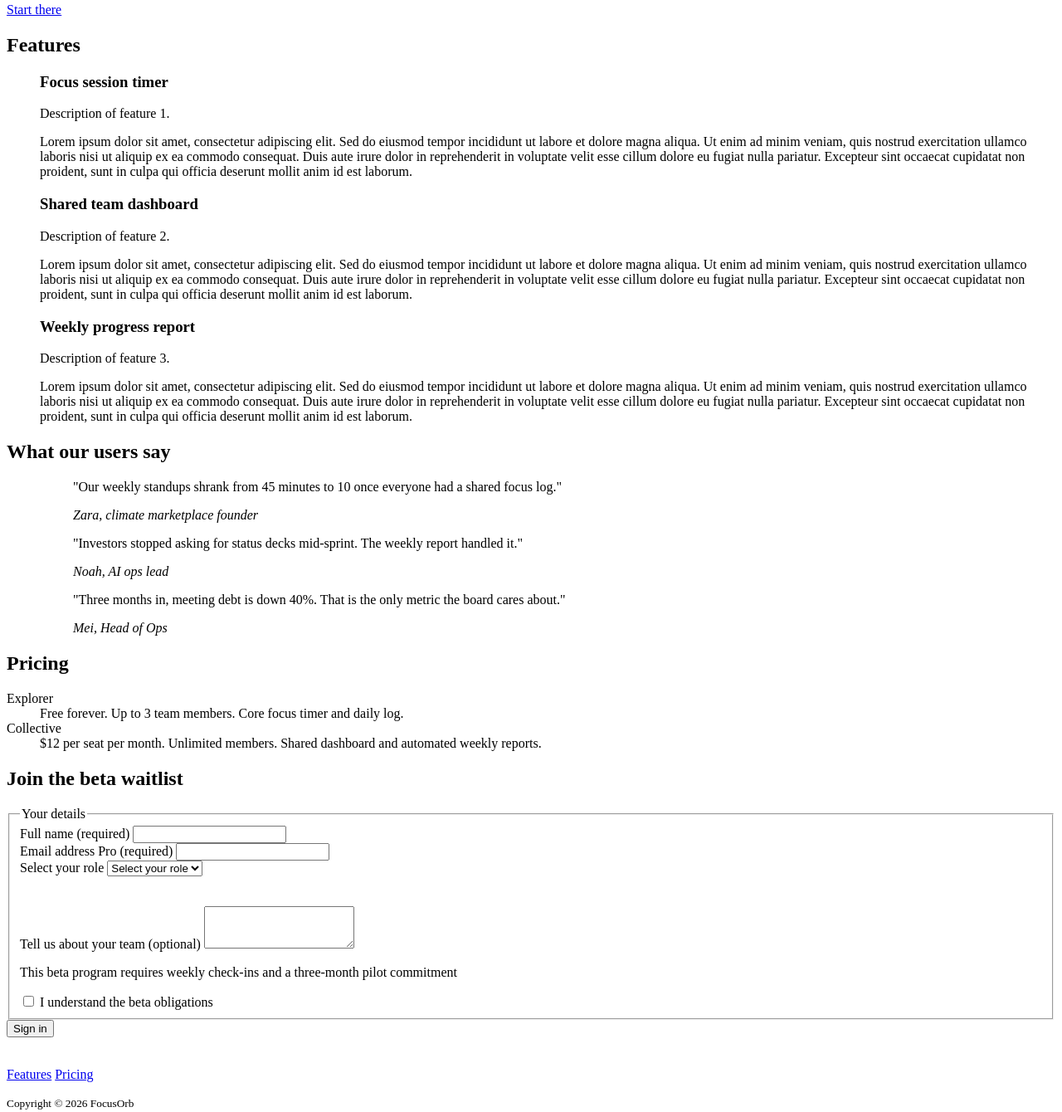
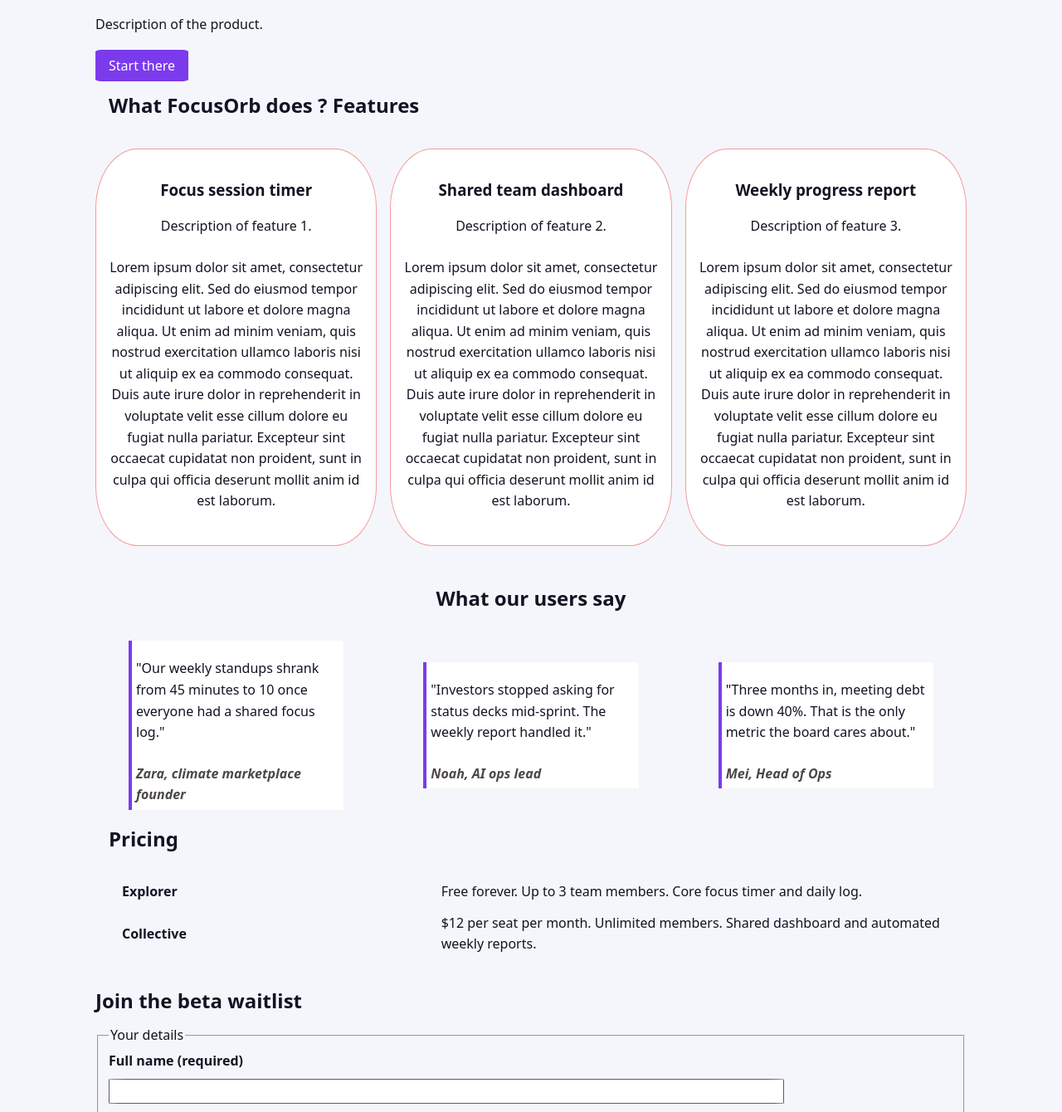
Before and after one commit to Oxana835/focusorb, a plain HTML site: page index.html in a window 1280 px wide. Shown: the part 210-1550 px from the top of the page at 83% size. Drawn offline with Linux system fonts and the light colour scheme.

Commit message:
lay out FocusOrb with Flexbox and Grid

```diff
--- a/index.html
+++ b/index.html
@@ -4,14 +4,15 @@
     <meta charset="UTF-8" />
     <meta name="viewport" content="width=device-width, initial-scale=1.0" />
     <title>Focus Orb</title>
+    <link rel="stylesheet" href="styles/main.css">
   </head>
   <body>
     <header>
       <strong>Focus Orb</strong>
       <nav aria-label="Main">
-        <a href="#Features">Features</a>
-        <a href="#Pricing">Pricing</a>
-        <a href="#Sign in">Sign in</a>
+        <a href="#features">Features</a>
+        <a href="#pricing">Pricing</a>
+        <a href="#sign-in">Sign in</a>
       </nav>
     </header>
     <main>
@@ -20,47 +21,43 @@
         <p>Description of the product.</p>
         <p><span>Description of the product avec span.</span></p>
         <p>Description of the product.</p>
-        <a href="#Sign in">Start there</a>
+        <a class="cta" href="#sign-in">Start there</a>
       </section>
-      <section aria-labelledby="features-title">
-        <h2 id="features-title">Features</h2>
-        <ul>
-          <article>
+      <section id="features" class="grid" aria-labelledby="features-title">
+        <h2 class="item-1" id="features-title">What FocusOrb does ? Features</h2>
+        <article class="feature-card">
           <h3><strong>Focus session timer</strong></h3>
           <p>Description of feature 1.</p>
           <p>Lorem ipsum dolor sit amet, consectetur adipiscing elit. Sed do eiusmod tempor incididunt ut labore et dolore magna aliqua. Ut enim ad minim veniam, quis nostrud exercitation ullamco laboris nisi ut aliquip ex ea commodo consequat. Duis aute irure dolor in reprehenderit in voluptate velit esse cillum dolore eu fugiat nulla pariatur. Excepteur sint occaecat cupidatat non proident, sunt in culpa qui officia deserunt mollit anim id est laborum.</p>
         </article>
-          <article>
+        <article class="feature-card">
           <h3>Shared team dashboard</h3>
           <p>Description of feature 2.</p>
           <p>Lorem ipsum dolor sit amet, consectetur adipiscing elit. Sed do eiusmod tempor incididunt ut labore et dolore magna aliqua. Ut enim ad minim veniam, quis nostrud exercitation ullamco laboris nisi ut aliquip ex ea commodo consequat. Duis aute irure dolor in reprehenderit in voluptate velit esse cillum dolore eu fugiat nulla pariatur. Excepteur sint occaecat cupidatat non proident, sunt in culpa qui officia deserunt mollit anim id est laborum.</p>
         </article>
-          <article>
+        <article class="feature-card">
           <h3><strong>Weekly progress report</strong></h3>
           <p>Description of feature 3.</p>
           <p>Lorem ipsum dolor sit amet, consectetur adipiscing elit. Sed do eiusmod tempor incididunt ut labore et dolore magna aliqua. Ut enim ad minim veniam, quis nostrud exercitation ullamco laboris nisi ut aliquip ex ea commodo consequat. Duis aute irure dolor in reprehenderit in voluptate velit esse cillum dolore eu fugiat nulla pariatur. Excepteur sint occaecat cupidatat non proident, sunt in culpa qui officia deserunt mollit anim id est laborum.</p>
         </article>
-        </ul>
       </section>
-      <section aria-labelledby="voices-title">
+      <section id="testimonials" aria-labelledby="voices-title">
         <h2 id="voices-title">What our users say</h2>
-        <ul>
-          <blockquote>
+          <blockquote class="testimonial">
             <p>"Our weekly standups shrank from 45 minutes to 10 once everyone had a shared focus log."</p>
             <cite>Zara, climate marketplace founder</cite>
           </blockquote>
-          <blockquote>
+          <blockquote class="testimonial">
             <p>"Investors stopped asking for status decks mid-sprint. The weekly report handled it."</p>
             <cite>Noah, AI ops lead</cite>
           </blockquote>
-          <blockquote>
+          <blockquote class="testimonial">
             <p>"Three months in, meeting debt is down 40%. That is the only metric the board cares about."</p>
             <cite>Mei, Head of Ops</cite>
           </blockquote>
-        </ul>
       </section>
-      <section aria-labelledby="pricing-title">
-        <h2 id="pricing-title">Pricing</h2>
+      <section id="pricing" aria-labelledby="pricing-title">
+        <h2 class="item-1" id="pricing-title">Pricing</h2>
         <dl>
           <dt>Explorer</dt>
           <dd>Free forever. Up to 3 team members. Core focus timer and daily log.</dd>
@@ -69,8 +66,8 @@
         </dl>
       </section>
       <form action="#" method="post">
-        <section aria-labelledby="Sign in">
-          <h2 id="Sign in">Join the beta waitlist</h2>
+        <section aria-labelledby="sign-in">
+          <h2 id="sign-in">Join the beta waitlist</h2>
           <fieldset>
             <legend>Your details</legend>
             <label for="name">Full name (required)</label>
@@ -92,24 +89,28 @@
             <br>
             <br>
             <label for="team">Tell us about your team (optional)</label>
-            <textarea id="team" name="team" rows="3"autocomplete="organization"></textarea>
+            <textarea id="team" name="team" rows="3" autocomplete="organization"></textarea>
             <br>
             <p id="beta-details">This beta program requires weekly check-ins and a three-month pilot commitment</p>
+            <div class="checkbox">
+              <label for="consent">
                 <input type="checkbox" id="consent" name="consent" required aria-describedby="beta-details">
-            <label for="consent">I understand the beta obligations</label>
+                I understand the beta obligation
+              </label>
+            </div>
           </fieldset>
-          <button type="submit">Sign in</button>
+          <button class="cta" type="submit">Sign in</button>
+        </section>
       </form>
-      </section>
     </main>
     <br>
     <br>
     <footer>
       <nav aria-label="Footer">
-        <a href="#Features">Features</a>
-        <a href="#Pricing">Pricing</a>
+        <a href="#features">Features</a>
+        <a href="#pricing">Pricing</a>
       </nav>
-      <p><small>Copyright © 2026 FocusOrb</p>
+      <p><small>Copyright © 2026 FocusOrb</small></p>
     </footer>
   </body>
 </html>
```
Lines whose indentation alone changed are shown as unchanged.
